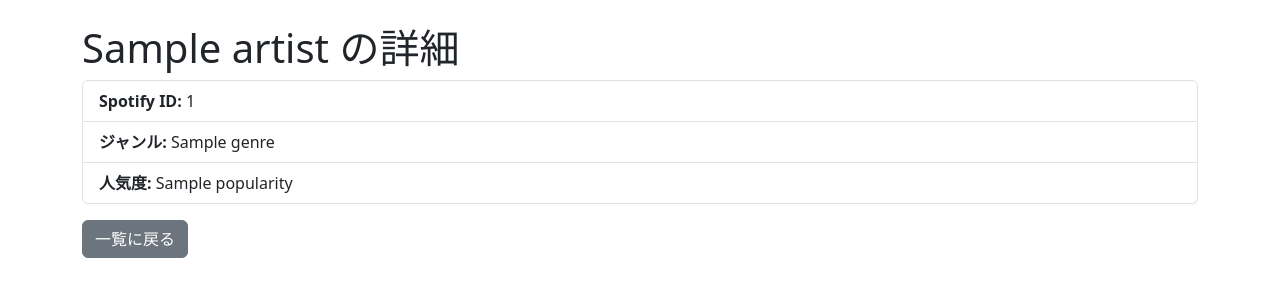
After one commit to ciestellato/training_solowork, a Django app: template festival/templates/artist_detail.html in a window 1280 px wide. The commit adds this page. Shown: the top 300 px of the page. Run offline with Django 5.2, Linux system fonts and the light colour scheme; the template is opened without the code that fills it: most values are stand-ins (such as "Sample title", 1, 10 or a date in 2020); data that the repository does not hold is empty.

Commit message:
アーティスト詳細

```diff
--- /dev/null
+++ b/festival/templates/artist_detail.html
@@ -0,0 +1,21 @@
+<!-- festival/templates/artist_detail.html -->
+
+<!DOCTYPE html>
+<html lang="ja">
+<head>
+    <meta charset="UTF-8">
+    <title>{{ artist.name }} の詳細</title>
+    <link href="https://cdn.jsdelivr.net/npm/bootstrap@5.3.2/dist/css/bootstrap.min.css" rel="stylesheet">
+</head>
+<body class="container mt-4">
+    <h1>{{ artist.name }} の詳細</h1>
+
+    <ul class="list-group mb-3">
+        <li class="list-group-item"><strong>Spotify ID:</strong> {{ artist.spotify_id }}</li>
+        <li class="list-group-item"><strong>ジャンル:</strong> {{ artist.genres|join:", " }}</li>
+        <li class="list-group-item"><strong>人気度:</strong> {{ artist.popularity }}</li>
+    </ul>
+
+    <a href="{% url 'festival:artist_list' %}" class="btn btn-secondary">一覧に戻る</a>
+</body>
+</html>
--- a/festival/templates/artist_list.html
+++ b/festival/templates/artist_list.html
@@ -29,7 +29,7 @@
         <tbody>
             {% for artist in artists %}
             <tr>
-                <td>{{ artist.name }}</td>
+                <td><a href="{% url 'festival:artist_detail' artist.pk %}">{{ artist.name }}</a></td>
                 <td>{{ artist.spotify_id }}</td>
                 <td>{{ artist.genres|join:", " }}</td>
                 <td>{{ artist.popularity }}</td>
--- a/festival/urls.py
+++ b/festival/urls.py
@@ -4,6 +4,11 @@ from . import views
 app_name = 'festival'
 
 urlpatterns = [
-    path('', views.index, name='index'),  # トップページ
-    path('artists/', views.artist_list, name='artist_list'),  # アーティスト一覧
+    # トップページ
+    path('', views.index, name='index'),
+
+    # アーティスト一覧
+    path('artists/', views.artist_list, name='artist_list'),
+    # アーティスト詳細
+    path('artist/<int:pk>/', views.artist_detail, name='artist_detail'),
 ]
```
Also changed, not shown: festival/views.py (+6 -1 lines).
